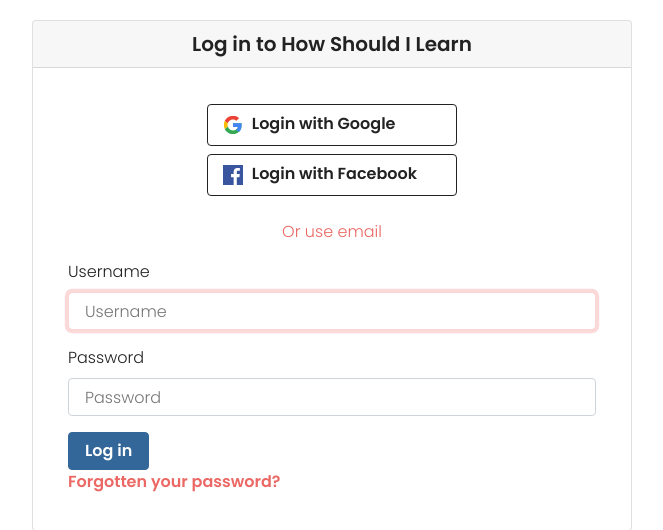
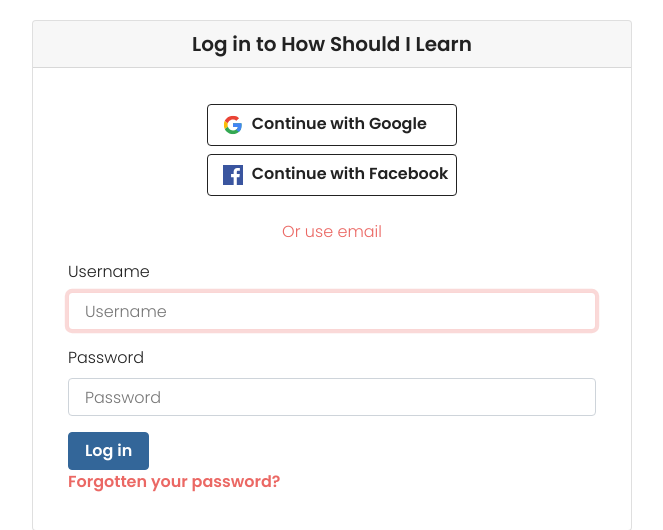
Before and after one commit to nrimsky/livlearn-v0, a Django app: page /me/ in a window 1280 px wide. Shown: the part 64-594 px from the top of the page, without its empty margins (308-971 px from the left). Run offline with Django 3.2, Linux system fonts and the light colour scheme; some libraries are stand-ins or nearby versions; some web fonts are replaced.

Commit message:
login to continue

```diff
--- a/authapp/templates/registration/login.html
+++ b/authapp/templates/registration/login.html
@@ -23,7 +23,7 @@
                             <path clip-path="url(#b)" fill="#34A853" d="M0 37l30-23 7.9 1L48 0v48H0z"></path>
                             <path clip-path="url(#b)" fill="#4285F4" d="M48 48L17 24l-4-3 35-10z"></path>
                         </svg>
-                        Login with Google</a>
+                        Continue with Google</a>
                 </div>
                 <div class="row mx-auto">
                     <a class="btn mb-2 mx-auto icon-button" href="{% url 'social:begin' 'facebook' %}">
@@ -31,7 +31,7 @@
                             <path d="M0 0V48H25.5629V29.4586H19.314V21.8895H25.5629V15.5328C25.5629 10.9097 29.3106 7.16203 33.9337 7.16203H40.4665V13.9684H35.7919C34.323 13.9684 33.132 15.1593 33.132 16.6283V21.8896H40.349L39.3516 29.4587H33.132V48H48V0H0Z"
                                   fill="#3A559F"></path>
                         </svg>
-                        Login with Facebook</a>
+                        Continue with Facebook</a>
                 </div>
             </div>
             <div class="col my-md-3 my-2">
```
